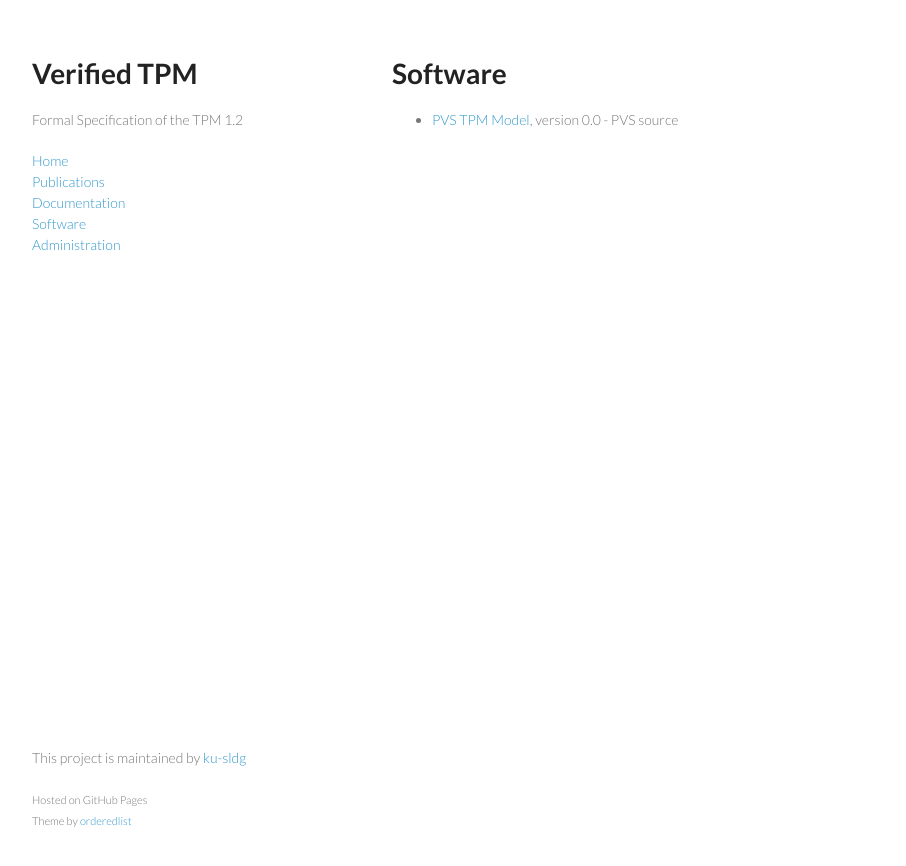
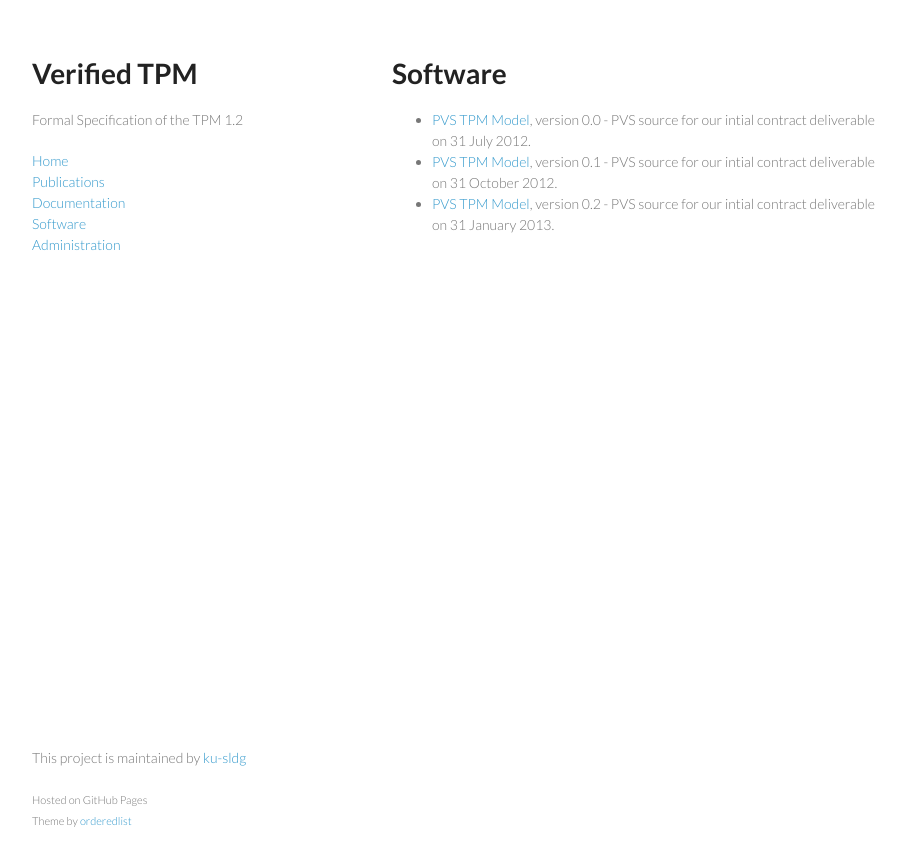
Before and after one commit to ku-sldg/verified-tpm12, a Jekyll site: the page built from software.md, in a window 1280 px wide. Shown: the top 866 px of the page, without its empty margins (178-1084 px from the left). Built offline with Jekyll 4.4.1, drawn with Linux system fonts in a browser that asks for light colours.

Commit message:
adding publications and releases

```diff
--- a/_data/releases.yml
+++ b/_data/releases.yml
@@ -1,4 +1,14 @@
 - name: PVS TPM Model
   version: 0.0
-  description: PVS source
-  file: pvs.tgz
+  description: PVS source for our intial contract deliverable on 31 July 2012.
+  file: verified-tpm-20120731.tgz
+
+- name: PVS TPM Model
+  version: 0.1
+  description: PVS source for our intial contract deliverable on 31 October 2012.
+  file: verified-tpm-20121031.tgz
+
+- name: PVS TPM Model
+  version: 0.2
+  description: PVS source for our intial contract deliverable on 31 January 2013.
+  file: verified-tpm-20130131.tgz
```
